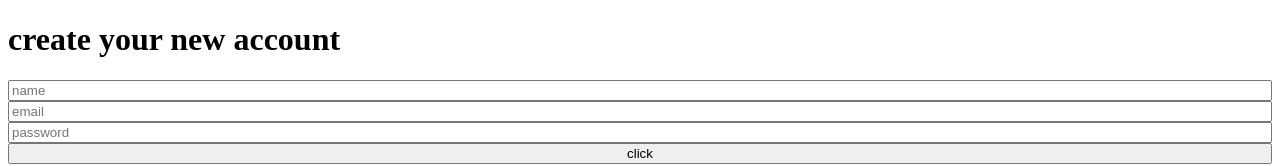
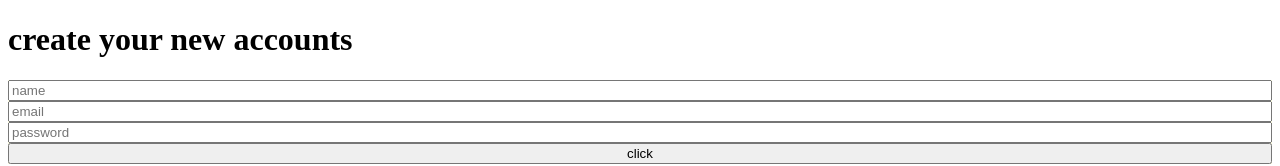
Before and after one commit to biswajit0123/CampusConnect, a React (Vite) app in the folder frontend/: page / in a window 1280 px wide. Shown: the top 166 px of the page. Built offline with nearby package versions, Linux system fonts and the light colour scheme.

Commit message:
added from lokesh

```diff
--- a/frontend/src/Pages/Login/Login.jsx
+++ b/frontend/src/Pages/Login/Login.jsx
@@ -3,7 +3,7 @@ function Login(){
 
     return(
         <>
-         <h1>create your new account</h1>
+         <h1>create your new accounts</h1>
         <form action="" className={styles.f}>
         <input type="text" placeholder="name" />
         <input type="text" placeholder="email" />
```
